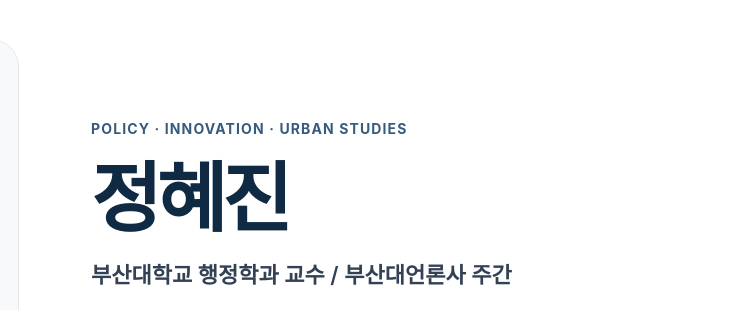
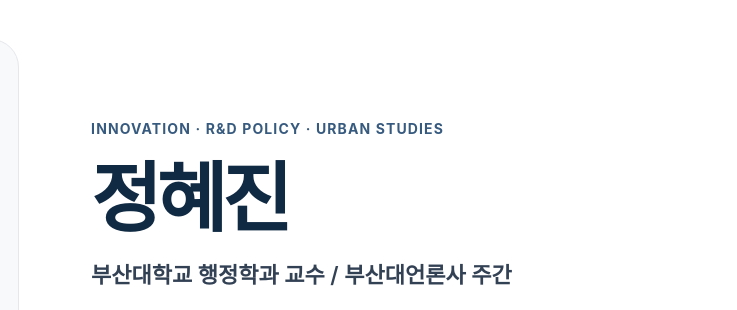
Before and after one commit to hyejinjung2108/hyejinjung2108.github.io, a plain HTML site: page index.html in a window 1280 px wide. Shown: the part 121-431 px from the top of the page, 543-1280 px from the left. Drawn offline with Linux system fonts and the light colour scheme.

Commit message:
Update index.html

```diff
--- a/index.html
+++ b/index.html
@@ -280,7 +280,7 @@
       <div>
 
         <div class="eyebrow">
-          Policy · Innovation · Urban Studies
+          Innovation · R&D Policy · Urban Studies
         </div>
 
         <h1>정혜진</h1>
```
